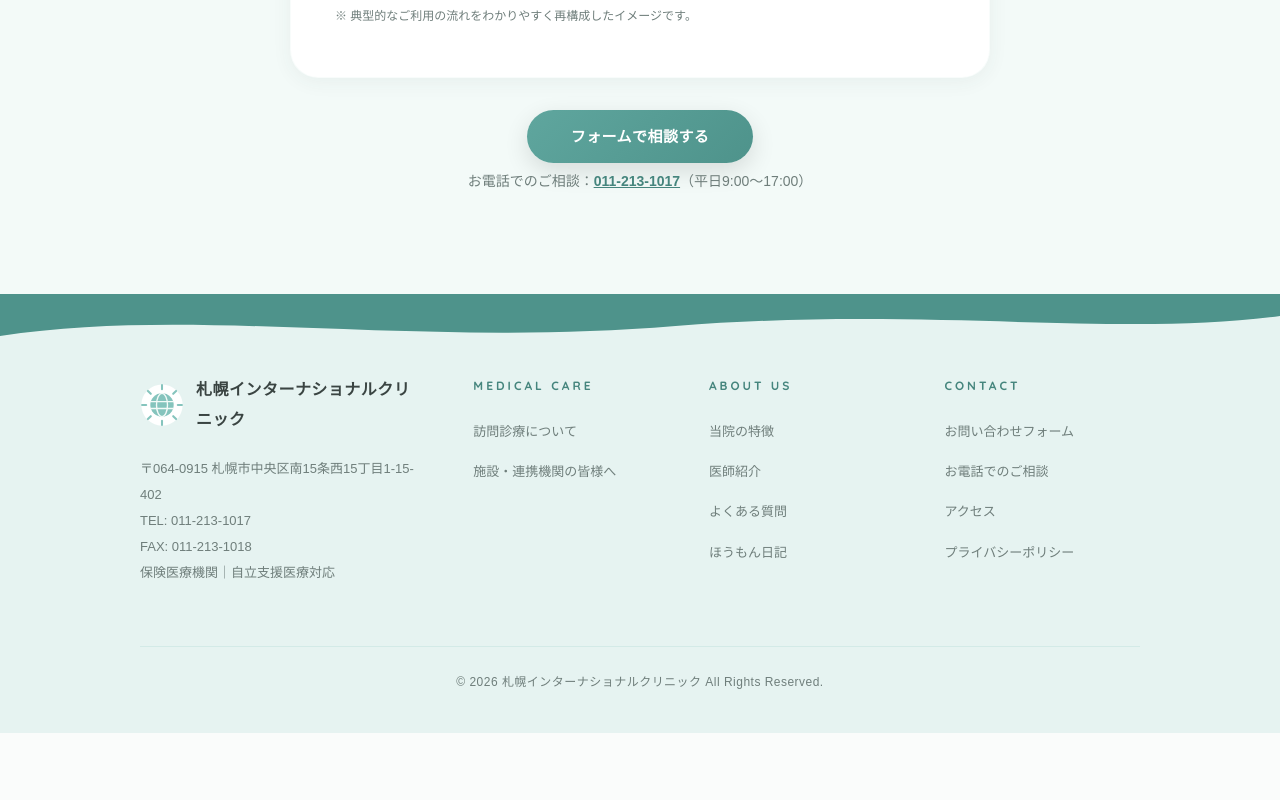
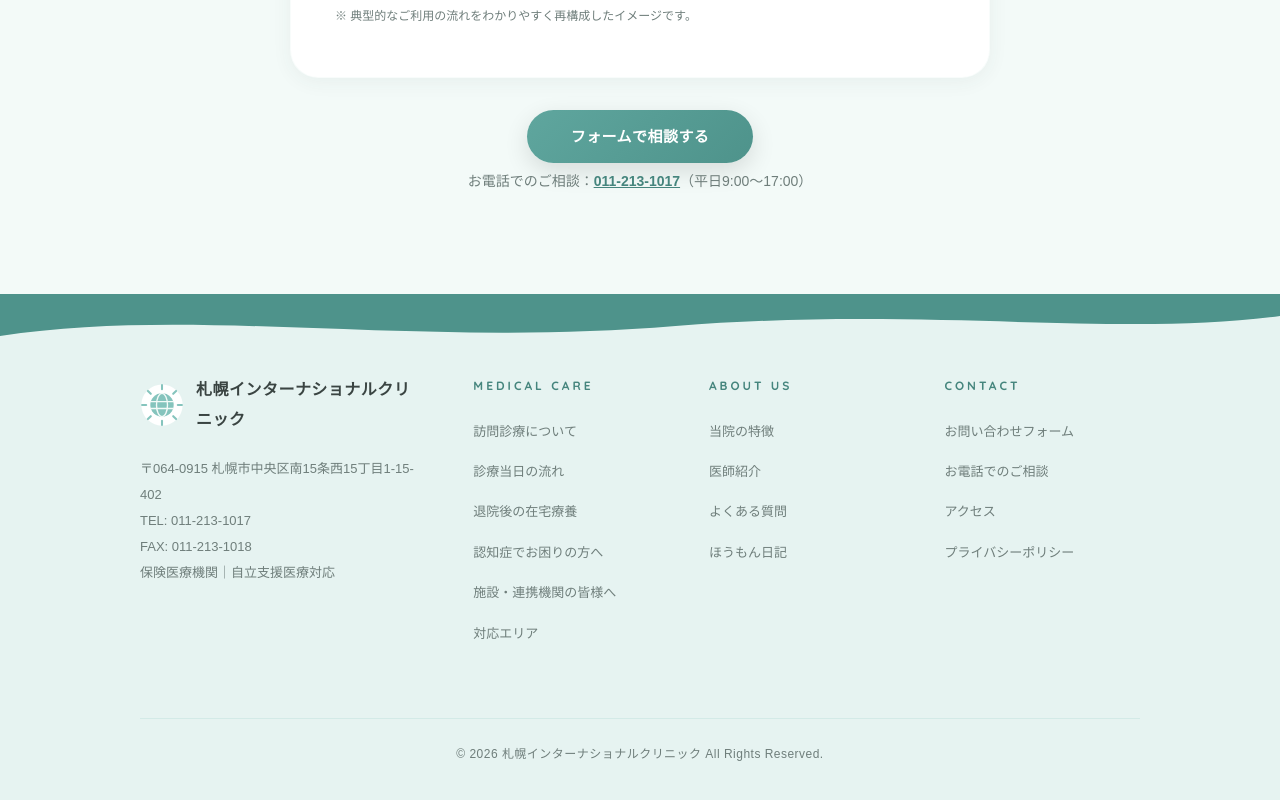
Before and after one commit to reiyoshimine/sic-site-preview, a plain HTML site: page ninchisho-care.html in a window 1280 px wide. Shown: the part 1348-2148 px from the top of the page. Before the commit the page ends 2081 px from the top, so only its background shows below. Drawn offline with Linux system fonts and the light colour scheme; a web font is replaced by a local one.

Commit message:
sync v30: footer unify

```diff
--- a/ninchisho-care.html
+++ b/ninchisho-care.html
@@ -176,7 +176,11 @@
                 <h4 class="footer__title">Medical Care</h4>
                 <ul class="footer__links">
                     <li><a href="medical-care.html">訪問診療について</a></li>
+                    <li><a href="visit-flow.html">診療当日の流れ</a></li>
+                    <li><a href="taiin-support.html">退院後の在宅療養</a></li>
+                    <li><a href="ninchisho-care.html">認知症でお困りの方へ</a></li>
                     <li><a href="index.html#partners">施設・連携機関の皆様へ</a></li>
+                    <li><a href="medical-care.html#area">対応エリア</a></li>
                 </ul>
             </div>
             <div>
```
Also changed, not shown: blog/houmon-oushin-chigai.html (+1 -0 lines), blog/index.html (+1 -0 lines), blog/jiritsu-shien-iryo.html (+1 -0 lines), contact-thanks.html (+1 -0 lines), contact.html (+1 -0 lines), doctors.html (+1 -0 lines), faq.html (+1 -0 lines), index.html (+1 -0 lines), privacy.html (+1 -0 lines), taiin-support.html (+4 -0 lines), visit-flow.html (+4 -0 lines), 1 other file.
